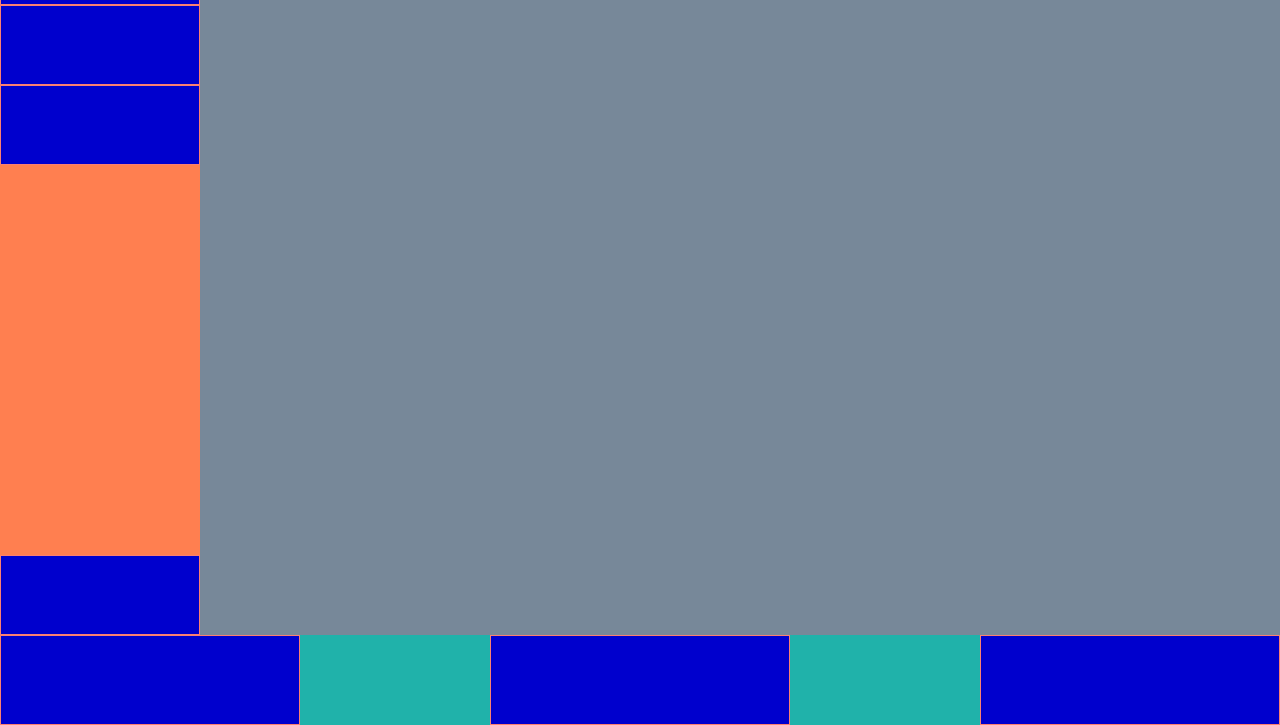
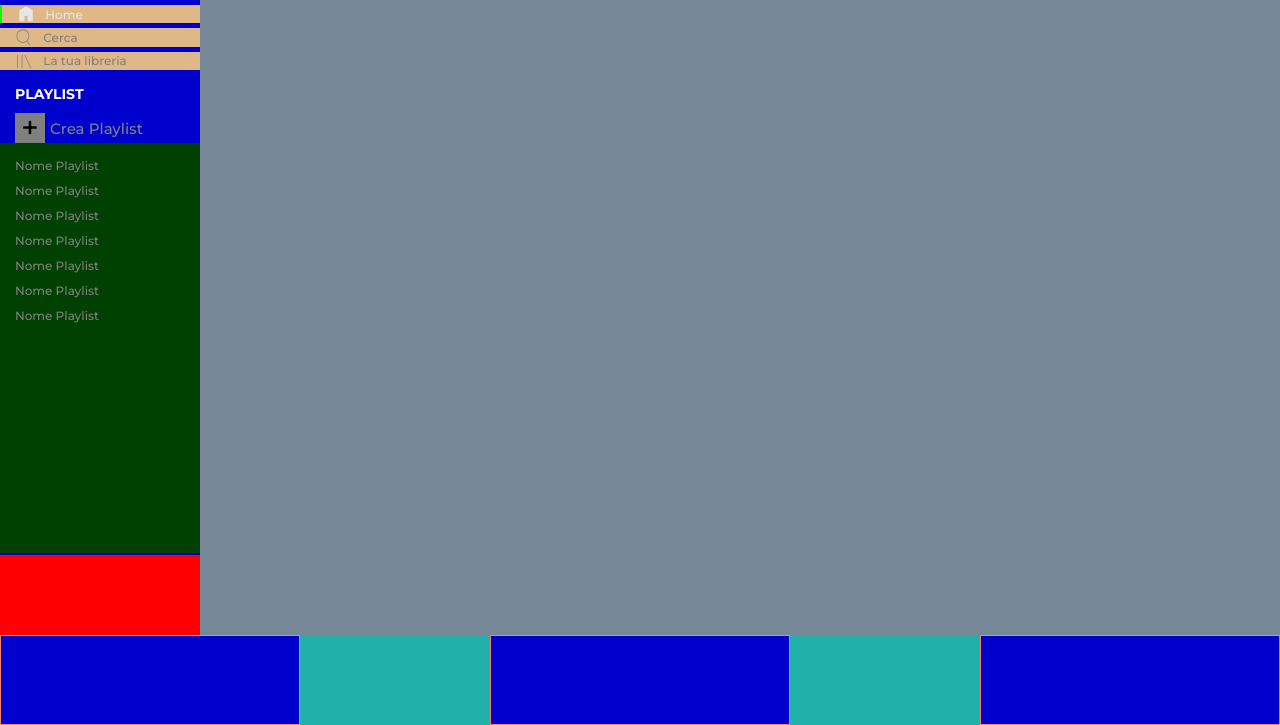
Before and after one commit to amedeo-pasanisi/html-css-spotifyweb, a plain HTML site: page index.html in a window 1280 px wide. Shown: the part 75-800 px from the top of the page. Drawn offline with Linux system fonts and the light colour scheme.

Commit message:
fine struttura nav top

```diff
--- a/css/style.css
+++ b/css/style.css
@@ -10,10 +10,22 @@
     display: table;
     clear: both;
 }
+
+.color-gray {
+    filter: brightness(0.5);
+}
+
+.color-lightgray {
+    filter: brightness(0.9);
+}
 /* fine generale */
 
 .wrapper {
     height: 100vh;
+    font-family: 'Montserrat', sans-serif;
+    font-weight: 500;
+    font-size: 12px;
+    color: white;
 }
 
 /* main */
@@ -26,26 +38,101 @@ main nav {
     float: left;
     height: 100%;
     width: 200px;
-    min-height: 480px;
+    min-height: 400px;
     background-color: black;
 }
 
-.nav-top{
-    height: calc(100% - 80px);
-}
+/* nav-top */
+    .nav-top {
+        height: calc(100% - 80px);
+    }
 
-.nav-bottom{
-    height: 80px;
-    width: 100%;
-}
+    .nav-top .logo {
+        padding: 15px;
+        height: 80px;
+    }
 
-.logo{
-    padding: 20px;
-}
+    .nav-top .logo img {
+        height: 80%;
+    }
 
-.logo img{
-    height: 100%;
-}
+    .nav-top .home {
+        height: 80px;
+        padding-bottom: 10px;
+    }
+
+    .nav-top .home>div {
+        display: flex;
+        align-items: center;
+        height: calc((100% / 3) - 5px);
+        width: 100%;
+        padding: 0 15px;
+        margin-bottom: 5px;
+    }
+
+    .nav-top .home>div>img {
+        height: 100%;
+    }
+
+    .nav-top .home>div>span {
+        padding: 0 10px;
+    }
+
+    .nav-top .home .lime {
+        border-left: 2px solid lime;
+    }
+
+    .nav-top .playlist {
+        height: calc(100% - 160px);
+    }
+
+    .nav-top .playlist>div {
+        padding-left: 15px;
+    }
+
+    .nav-top .playlist h3 {
+        padding: 0 0 10px 15px;
+    }
+
+    .nav-top .playlist .crea{
+        display: flex;
+        align-items: center;
+    }
+
+    .nav-top .playlist .crea .plus {
+        display: inline-block;
+        background-color: white;
+        color: black;
+        font-size: 30px;
+        height: 30px;
+        width: 30px;
+        line-height: 30px;
+        text-align: center;
+    }
+
+    .nav-top .playlist .crea>span {
+        padding-left: 5px;
+        font-size: 15px;
+    }
+
+    .nav-top .playlist ul{
+        list-style: none;
+        padding: 15px;
+        height: calc(100% - 60px);
+        overflow-y: auto;
+    }
+
+    .nav-top .playlist ul li{
+        padding-bottom: 10px;
+    }
+/* FINE nav-top */
+
+/* nav-bottom */
+    .nav-bottom{
+        height: 80px;
+        width: 100%;
+    }
+/* FINE nav-bottom */
 /* FINE nav */
 
 /* main section */
@@ -99,9 +186,16 @@ footer {
 
 .debug .logo,.debug .home,.debug .playlist,.debug .account{
     background-color: mediumblue;
-    border: 1px solid salmon;
-    height: 80px;
 }
+
+.debug .nav-top .home>div{
+    background-color: burlywood;
+}
+
+.debug .nav-top .playlist ul{
+    background-color: green;
+}
+
 .debug main section{
     background-color: lightslategray;
 }
--- a/index.html
+++ b/index.html
@@ -7,6 +7,9 @@
     <title>SpotifyWeb</title>
 
     <link rel="stylesheet" href="css/style.css">
+    <link rel="preconnect" href="https://fonts.googleapis.com">
+    <link rel="preconnect" href="https://fonts.gstatic.com" crossorigin>
+    <link href="https://fonts.googleapis.com/css2?family=Montserrat:wght@400;500;600;700;800;900&display=swap" rel="stylesheet">
 </head>
 <body class="debug">
     <div class="wrapper">
@@ -16,8 +19,38 @@
                     <div class="logo">
                         <img src="img/logo.svg" alt="">
                     </div>
-                    <div class="home"></div>
-                    <div class="playlist"></div>
+                    <div class="home">
+                        <div class="lime">
+                            <img class="color-lightgray" src="img/home.svg" alt="">
+                            <span class="color-lightgray">Home</span>
+                        </div>
+                        <div>
+                            <img class="color-gray" src="img/search.svg" alt="">
+                            <span class="color-gray">Cerca</span>
+                        </div>
+                        <div>
+                            <img class="color-gray" src="img/libreria.svg" alt="">
+                            <span class="color-gray">La tua libreria</span>
+                        </div>
+                    </div>
+                    <div class="playlist">
+                        <h3>PLAYLIST</h3>
+                        <div class="crea color-gray">
+                            <div class="plus">
+                                <span>+</span>
+                            </div>
+                            <span>Crea Playlist</span>
+                        </div>
+                        <ul class="color-gray">
+                            <li>Nome Playlist</li>
+                            <li>Nome Playlist</li>
+                            <li>Nome Playlist</li>
+                            <li>Nome Playlist</li>
+                            <li>Nome Playlist</li>
+                            <li>Nome Playlist</li>
+                            <li>Nome Playlist</li>
+                        </ul>
+                    </div>
                 </div>
                 <div class="nav-bottom">
                     <div class="account"></div>
```
